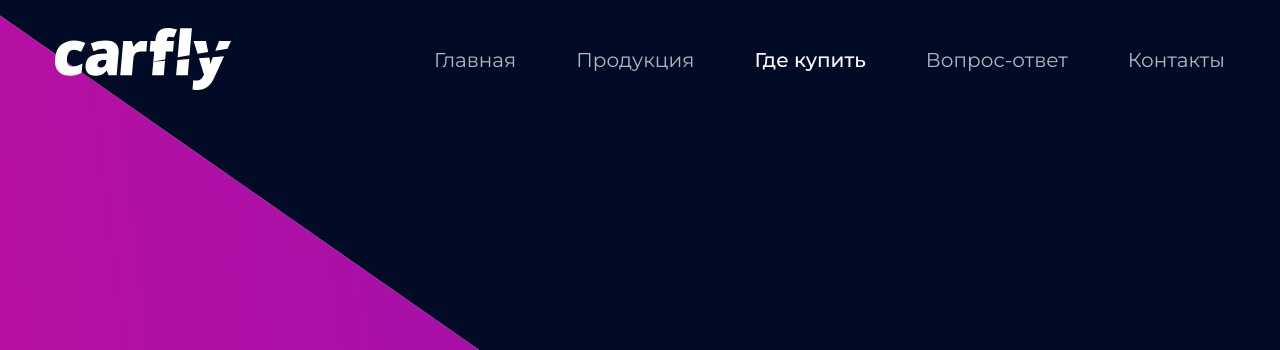
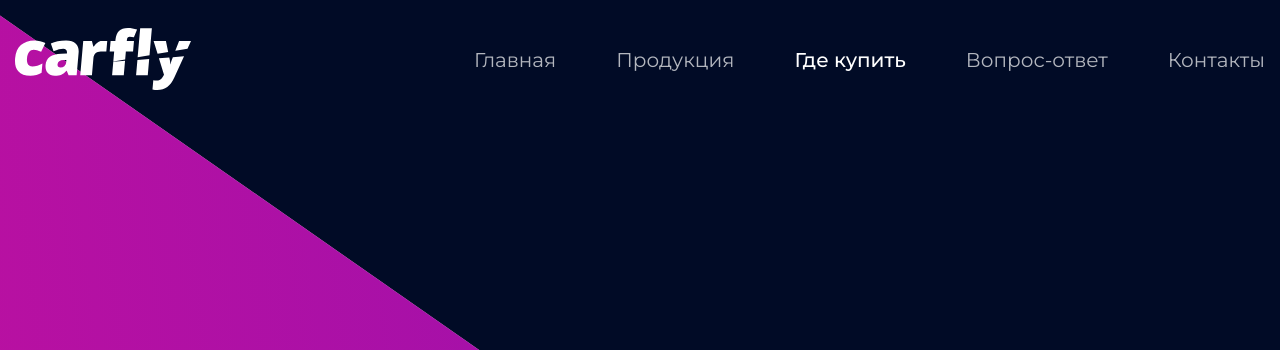
Before and after one commit to myakisheff/carfly, a plain HTML site: page index.html in a window 1280 px wide. Shown: the top 350 px of the page. Drawn offline with nearby package versions, Linux system fonts and the light colour scheme.

Commit message:
fixeb navbar

```diff
--- a/styles/style.css
+++ b/styles/style.css
@@ -112,7 +112,6 @@ form{
 .navbar{
     display: flex;
     justify-content: space-between;
-    max-width: 117rem;
     margin: 0 auto 0 auto;
     padding-top: 2.8rem;
 }
```
